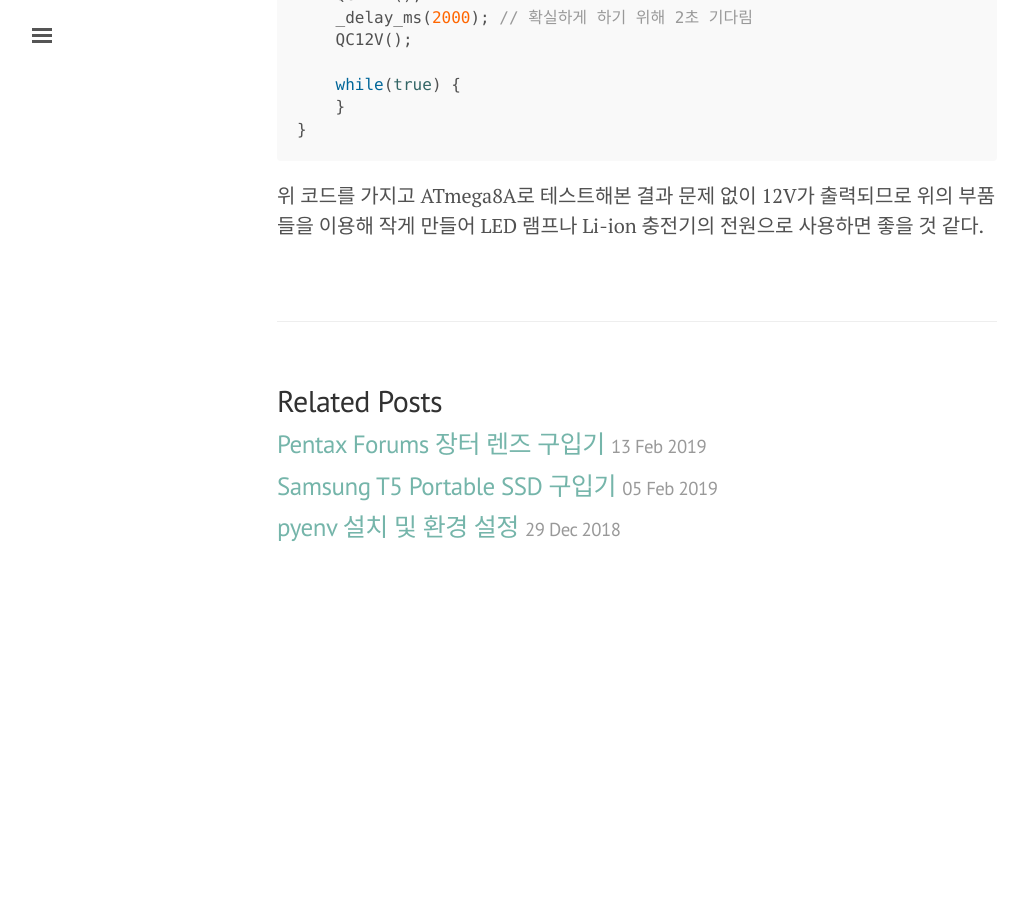
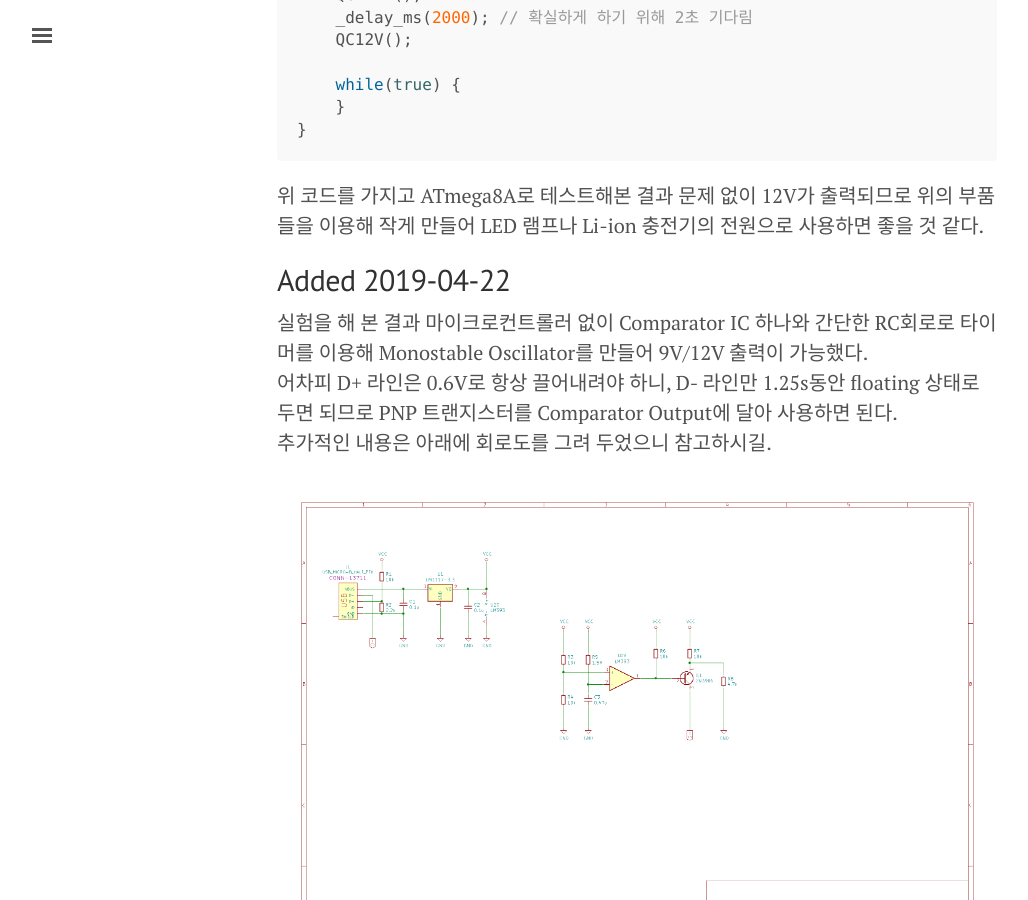
Before and after one commit to ritaru/ritaru.github.io, a Jekyll site: the page built from _posts/2019-04-19-quickcharge.md, in a window 1280 px wide and 900 px high, scrolled down 2201 px. Shown: the whole window, without its empty margins (3-1031 px from the left). Built offline with Jekyll 4.4.1, drawn with Linux system fonts in a browser that asks for light colours; before the commit the page ends 2804 px from its top, so only the background shows below that.

Commit message:
added quickcharge content

````diff
--- a/_posts/2019-04-19-quickcharge.md
+++ b/_posts/2019-04-19-quickcharge.md
@@ -82,3 +82,11 @@ int main(void) {
 ```
 
 위 코드를 가지고 ATmega8A로 테스트해본 결과 문제 없이 12V가 출력되므로 위의 부품들을 이용해 작게 만들어 LED 램프나 Li-ion 충전기의 전원으로 사용하면 좋을 것 같다.
+
+## Added 2019-04-22
+
+실험을 해 본 결과 마이크로컨트롤러 없이 Comparator IC 하나와 간단한 RC회로로 타이머를 이용해 Monostable Oscillator를 만들어 9V/12V 출력이 가능했다.
+어차피 D+ 라인은 0.6V로 항상 끌어내려야 하니, D- 라인만 1.25s동안 floating 상태로 두면 되므로 PNP 트랜지스터를 Comparator Output에 달아 사용하면 된다.
+추가적인 내용은 아래에 회로도를 그려 두었으니 참고하시길.
+
+![Schematic](/assets/img/2019-04-19/schematic.png)
````
Also changed, not shown: assets/img/2019-04-19/schematic.png (added).
